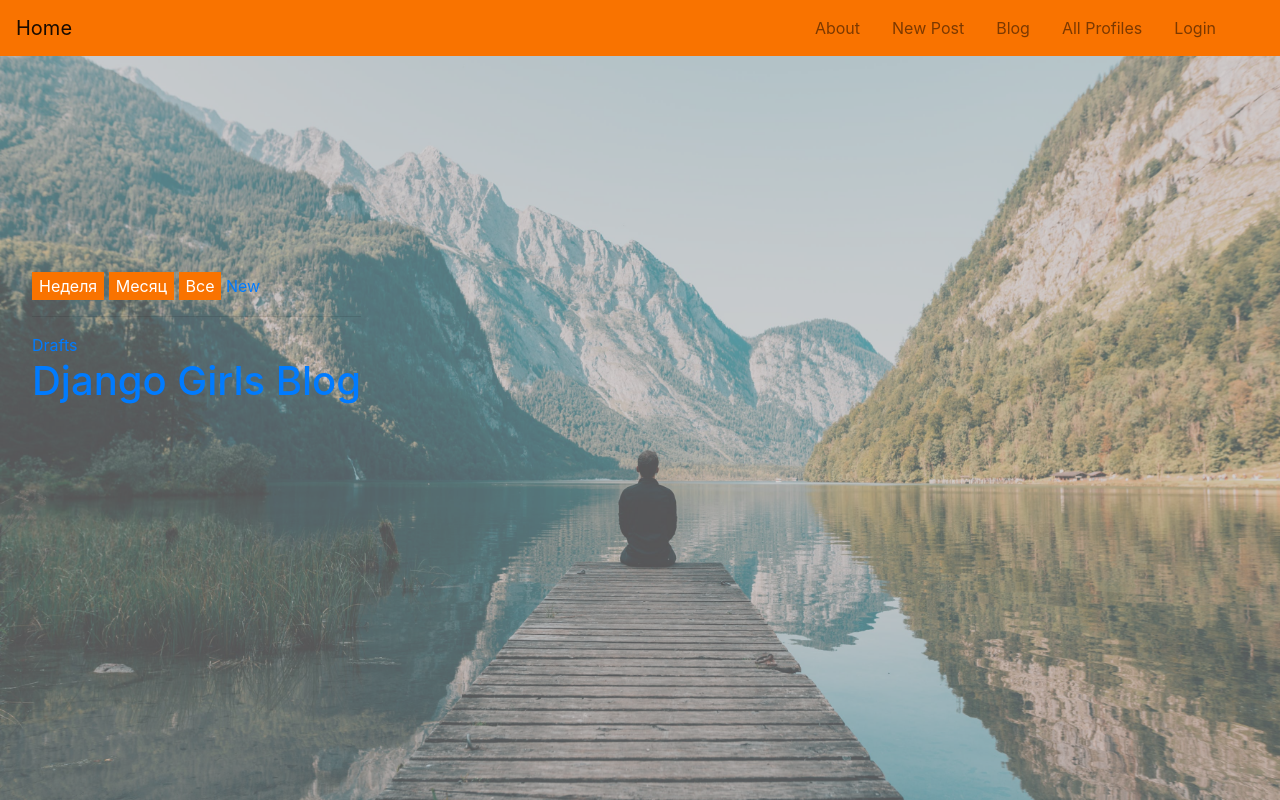
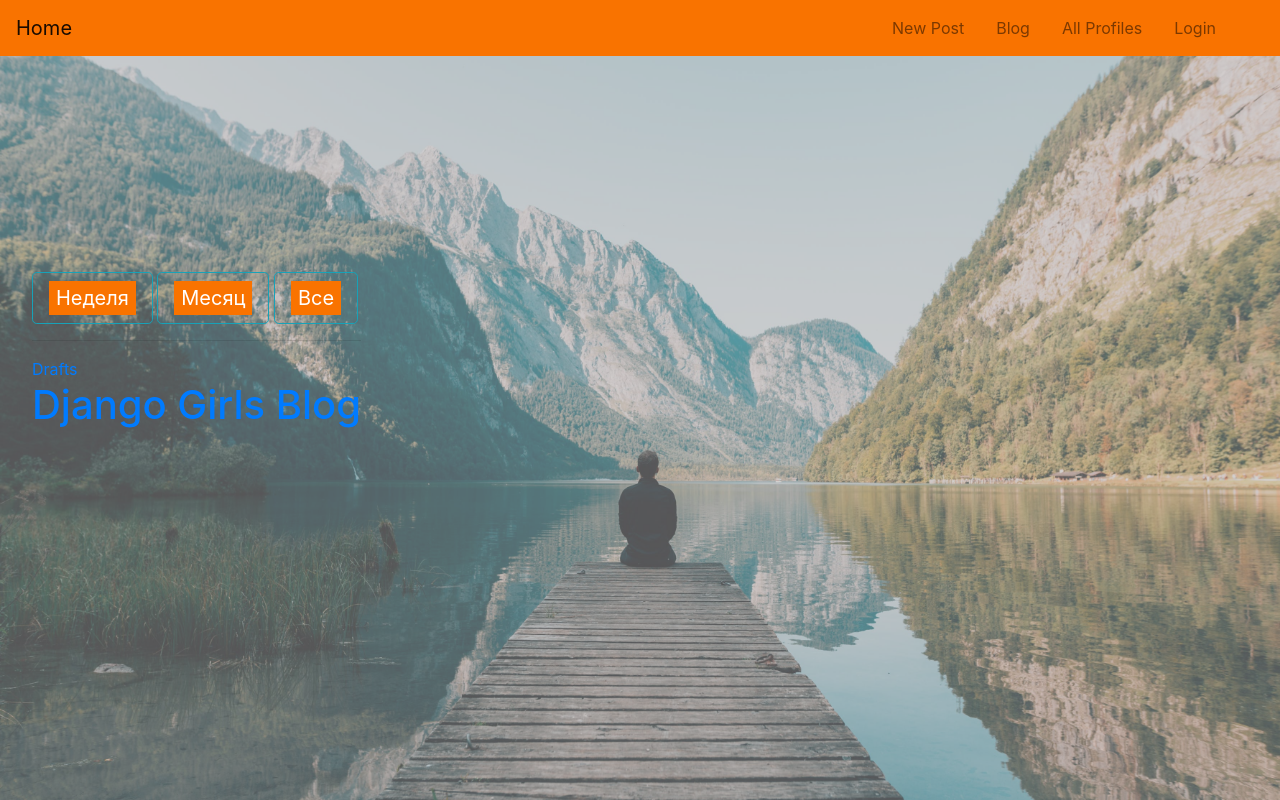
Before and after one commit to pavel187vol/Blog, a Django app: page / in a window 1280 px wide. Run offline with Django 3.2, Linux system fonts and the light colour scheme; data that the repository does not hold is empty; some libraries are stand-ins or nearby versions.

```diff
--- a/skitt/templates/base.html
+++ b/skitt/templates/base.html
@@ -23,8 +23,6 @@
     </button>
     <div class="collapse navbar-collapse " id="navbarSupportedContent">
     <ul class="navbar-nav mr-4">
-    <li class="nav-item">
-        <a class="nav-link" data-value="about" href="#">About</a>        </li>
     <li class="nav-item">
        <a class="nav-link " data-value="portfolio"href="{% url 'post_new'%}">New Post</a>
     </li>
--- a/skitt/templates/skitt/post_list.html
+++ b/skitt/templates/skitt/post_list.html
@@ -1,10 +1,10 @@
 {% extends 'base.html' %}
 
     {% block content %}
-    <a href="{% url 'post_filter' pk=1%}"><button>Неделя</button></a>
-    <a href="{% url 'post_filter' pk=2%}"><button>Месяц</button></a>
-    <a href="{% url 'post_filter' pk=3%}"><button>Все</button></a>
-    <a href="{% url 'post_new' %}">New</a>
+
+    <a class="btn btn-outline-info btn-lg"  href="{% url 'post_filter' pk=1%}"><button>Неделя</button></a>
+    <a class="btn btn-outline-info btn-lg"  href="{% url 'post_filter' pk=2%}"><button>Месяц</button></a>
+    <a class="btn btn-outline-info btn-lg"  href="{% url 'post_filter' pk=3%}"><button>Все</button></a>
     <hr>
     <a href="{% url 'post_drafts_list'%}">Drafts</a>
     <div>
```
